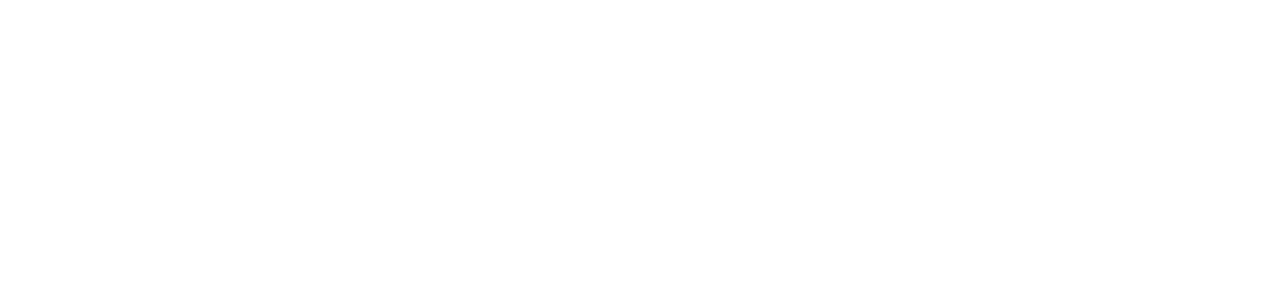
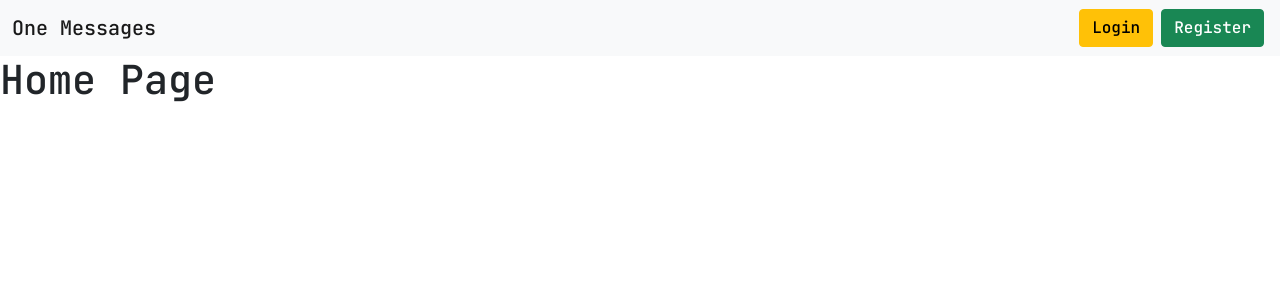
Before and after one commit to PabloHdzVizcarra/client-one-message, a React (Create React App) app: page / in a window 1280 px wide. Shown: the top 300 px of the page. Built offline with nearby package versions, Linux system fonts and the light colour scheme.

Commit message:
config many routes app

```diff
--- /dev/null
+++ b/src/components/navbar/NavBar.jsx
@@ -0,0 +1,23 @@
+import React from "react";
+
+function NavBar ({ title }) {
+  return (
+    <nav className="navbar navbar-light bg-light">
+      <div className="container-fluid">
+        <a className="navbar-brand" href={"/"}>{title}</a>
+        <form className="d-flex">
+          <button
+            className="btn btn-warning mx-1"
+            type="submit">Login
+          </button>
+          <button
+            className="btn btn-success mx-1"
+            type="submit">Register
+          </button>
+        </form>
+      </div>
+    </nav>
+  );
+}
+
+export default NavBar;
--- a/src/router/RouterApp.jsx
+++ b/src/router/RouterApp.jsx
@@ -4,18 +4,34 @@
   Switch,
   Route,
 } from "react-router-dom";
+import NavBar from "../components/navbar/NavBar";
 
 function RegisterPage () {
   return <h1>Register Page</h1>;
+}
+
+function LoginPage () {
+  return <h1>Login Page</h1>;
+}
+
+function HomePage () {
+  return <h1>Home Page</h1>;
 }
 
 function RouterApp () {
   return (
     <Router>
       <div>
+        <NavBar title={"One Messages"}/>
         <Switch>
           <Route path={"/register"}>
             <RegisterPage/>
+          </Route>
+          <Route path={"/login"}>
+            <LoginPage/>
+          </Route>
+          <Route path={"/"}>
+            <HomePage/>
           </Route>
         </Switch>
       </div>
```
